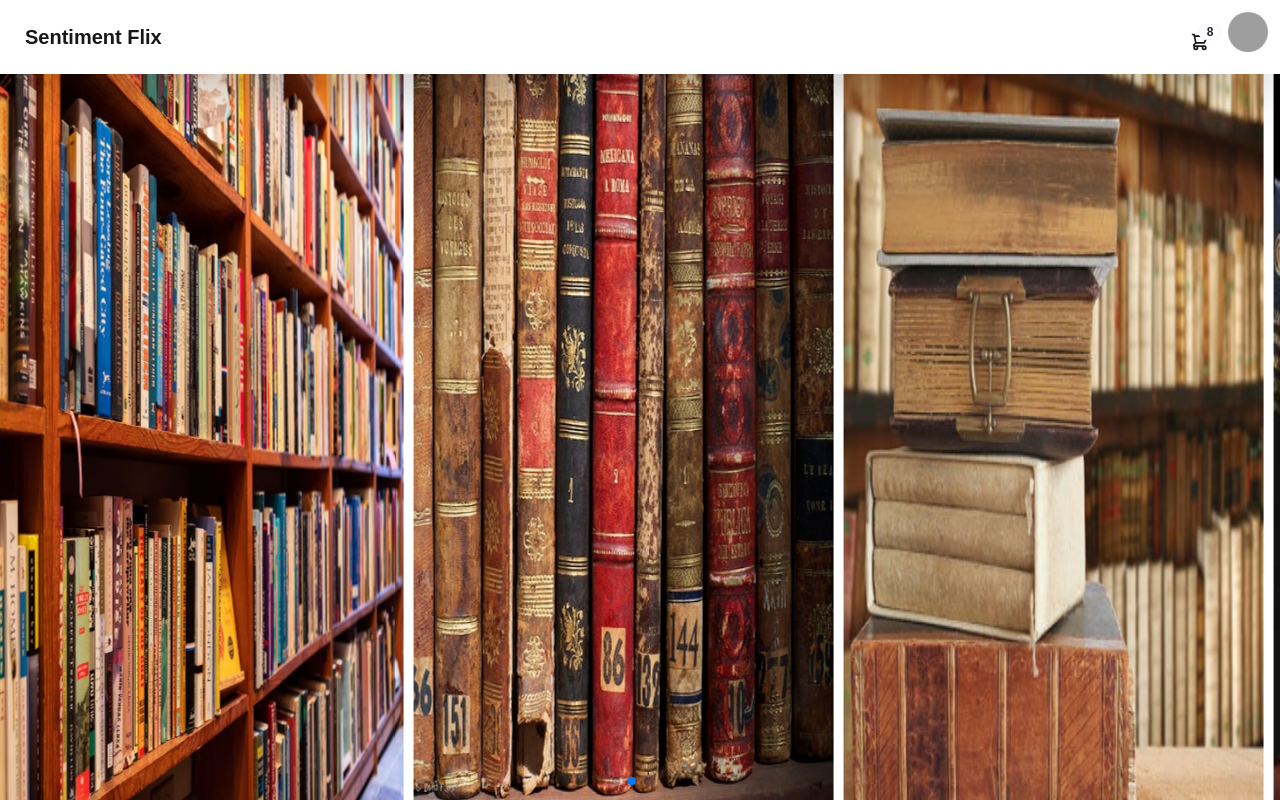
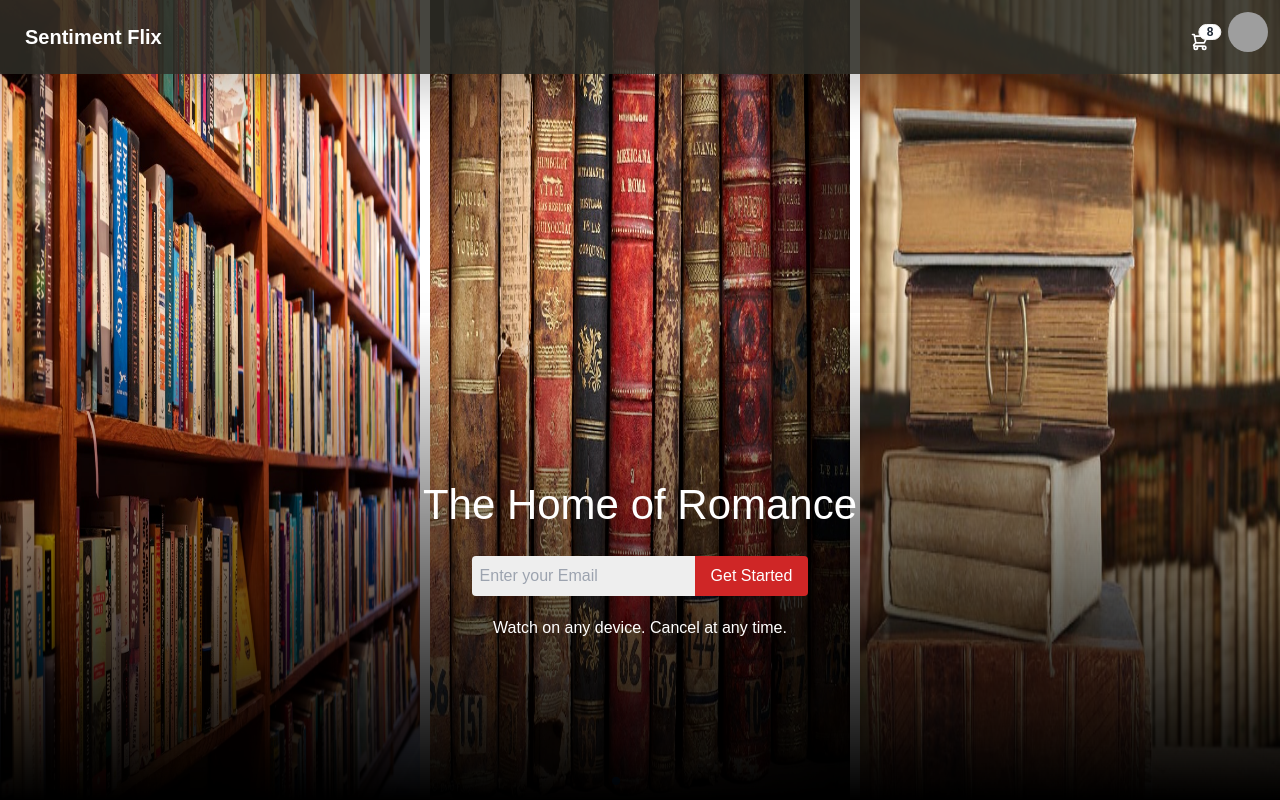
Before and after one commit to abdurrashidkhan/sentiment-flix, a Next.js app: page / in a window 1280 px wide. Built offline with nearby package versions, Linux system fonts and the light colour scheme; grey boxes are pictures that could not be loaded.

Commit message:
banner done

```diff
--- a/src/components/Banner/MainBanner.jsx
+++ b/src/components/Banner/MainBanner.jsx
@@ -30,7 +30,7 @@ export default function MainBanner() {
   // console.log(bannerContent);
   return (
     <>
-      <div className="container mx-auto">
+      <div className="container mx-auto relative">
         <Swiper
           slidesPerView={1}
           spaceBetween={10}
@@ -71,6 +71,29 @@ export default function MainBanner() {
             </SwiperSlide>
           ))}
         </Swiper>
+        <div className="banner_content_center text-center shadow-2xl">
+          <div className="bg-gradient-to-t from-[#000] to-transparent text-[#fff] py-28 sm:py-40">
+            <div className="">
+              <h1 className="text-[35px] sm:text-[42px]">
+                The Home of Romance
+              </h1>
+              {/* <p className="text-[16px]">Enter your email to get started.</p> */}
+            </div>
+            <div className="py-5 flex items-center  justify-center">
+              <input
+                type="email"
+                className="py-2 px-2  rounded-l focus:outline-none text-[#000] bg-[#eeeeee]"
+                placeholder="Enter your Email"
+              />
+              <button className="bg-[#cf2626] hover:bg-[#af0101] py-2 px-4  rounded-r duration-500 ease-in-out">
+                Get Started
+              </button>
+            </div>
+            <div className="">
+              <p>Watch on any device. Cancel at any time.</p>
+            </div>
+          </div>
+        </div>
       </div>
     </>
   );
--- a/src/components/Banner/style.css
+++ b/src/components/Banner/style.css
@@ -20,3 +20,16 @@
   height: 100%;
   object-fit: cover;
 }
+/* content center  */
+.banner_content_center {
+  position: absolute;
+  bottom: -0%;
+  left: 50%;
+  z-index: 1;
+  width: 100%;
+  transform: translate(-50%, -0%);
+  -webkit-transform: translate(-50%, -0%);
+  -moz-transform: translate(-50%, -0%);
+  -ms-transform: translate(-50%, -0%);
+  -o-transform: translate(-50%, -0%);
+}
--- a/src/components/navbar/Navbar.js
+++ b/src/components/navbar/Navbar.js
@@ -1,9 +1,9 @@
 export default function Navbar() {
   return (
-    <div className="navbar bg-[#fff] shadow-2xl fixed z-[3]">
+    <div className="navbar bg-[#2e2d26e1] shadow-2xl fixed z-[3] text-[#fff]">
       <div className="container mx-auto">
         <div className="flex-1">
-          <a className="btn btn-ghost text-xl">Sentiment Flix</a>
+          <a className="btn btn-ghost text-xl text-[#fff]">Sentiment Flix</a>
         </div>
         <div className="flex-none">
           <div className="dropdown dropdown-end">
@@ -32,7 +32,7 @@ export default function Navbar() {
             </div>
             <div
               tabIndex={0}
-              className="card card-compact dropdown-content bg-base-100 z-[1] mt-3 w-52 shadow"
+              className="card card-compact dropdown-content bg-base-100 z-[1] mt-3 w-52 shadow rounded bg-[#2e2d26e1]"
             >
               <div className="card-body">
                 <span className="text-lg font-bold">8 Items</span>
@@ -60,7 +60,7 @@ export default function Navbar() {
             </div>
             <ul
               tabIndex={0}
-              className="menu menu-sm dropdown-content bg-base-100 rounded-box z-[1] mt-3 w-52 p-2 shadow"
+              className="menu menu-sm dropdown-content bg-base-100 rounded z-[1] mt-3 w-52 p-2 shadow bg-[#2e2d26e1]"
             >
               <li>
                 <a className="justify-between">
```
